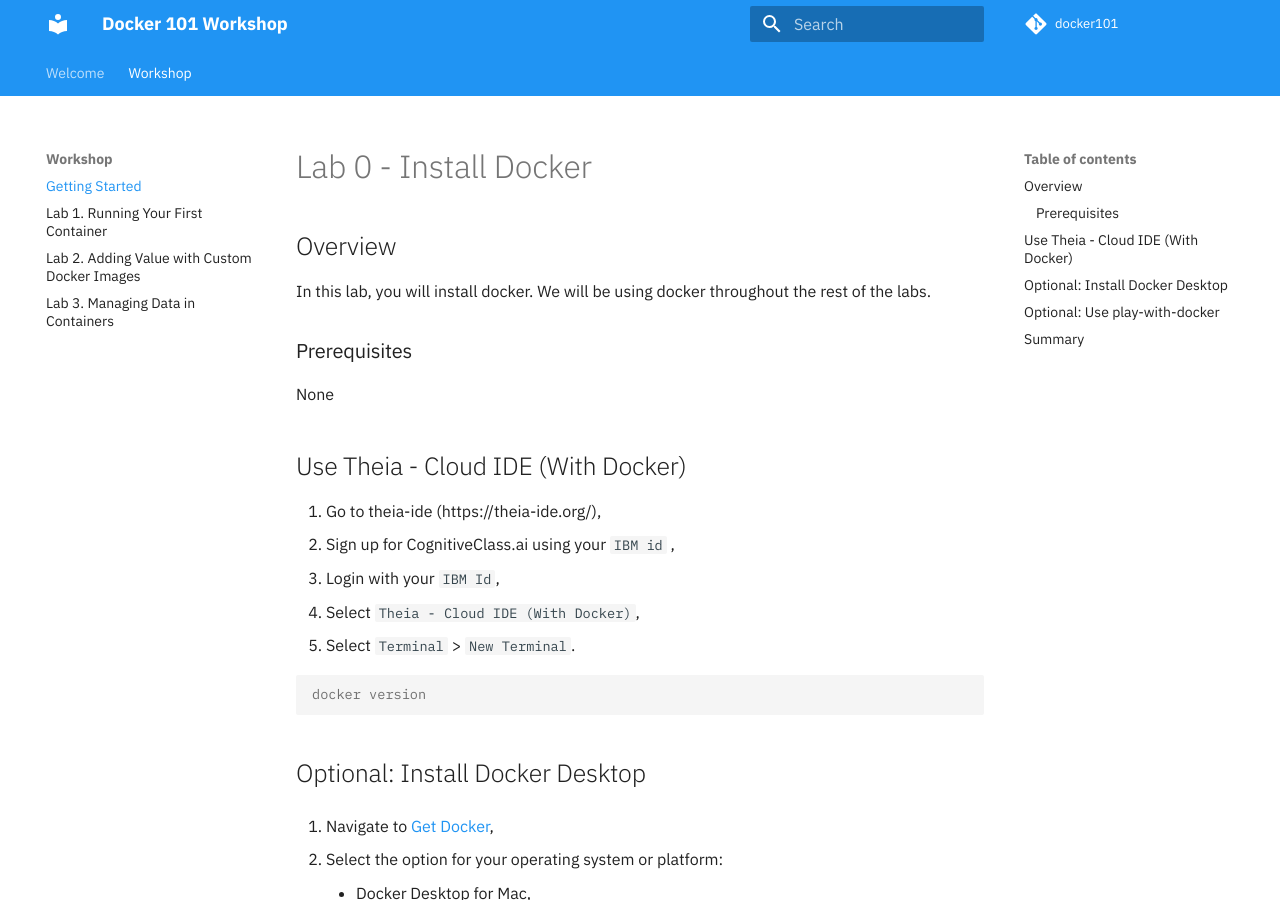
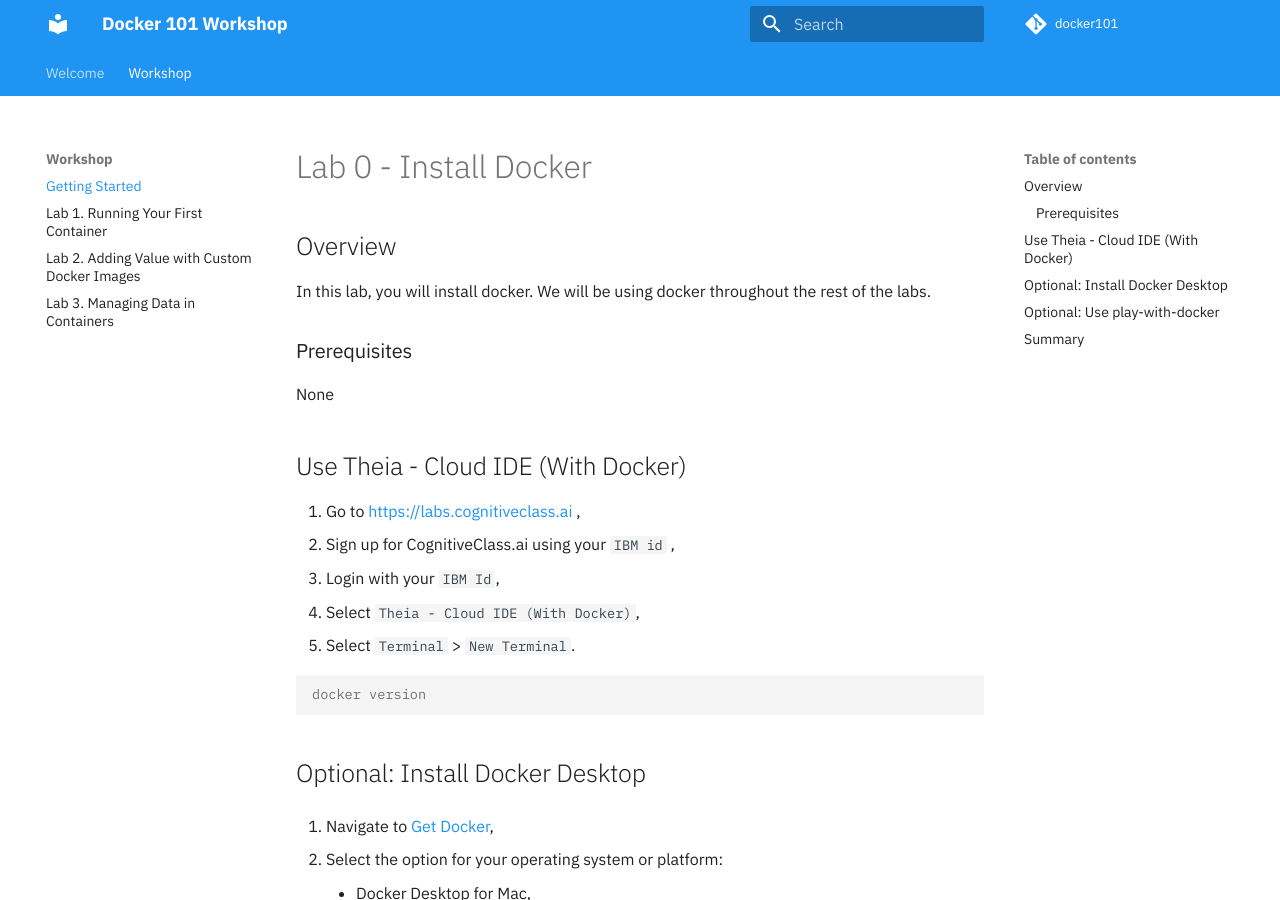
Before and after one commit to IBM/docker101, an MkDocs documentation site: the page built from docs/lab-0/README.md, in a window 1280 px wide and 900 px high. Built offline with MkDocs 1.6.1 and Material for MkDocs 9.7.7, drawn with Linux system fonts in a browser that asks for light colours; comment, search, counter and statistics services are not loaded.

Commit message:
Revert "patch-theia IDE"

```diff
--- a/docs/lab-0/README.md
+++ b/docs/lab-0/README.md
@@ -10,7 +10,7 @@
 
 ## Use Theia - Cloud IDE (With Docker)
 
-1. Go to theia-ide (https://theia-ide.org/),
+1. Go to [https://labs.cognitiveclass.ai](https://labs.cognitiveclass.ai) ,
 2. Sign up for CognitiveClass.ai using your `IBM id` ,
 3. Login with your `IBM Id`,
 4. Select `Theia - Cloud IDE (With Docker)`,
```
